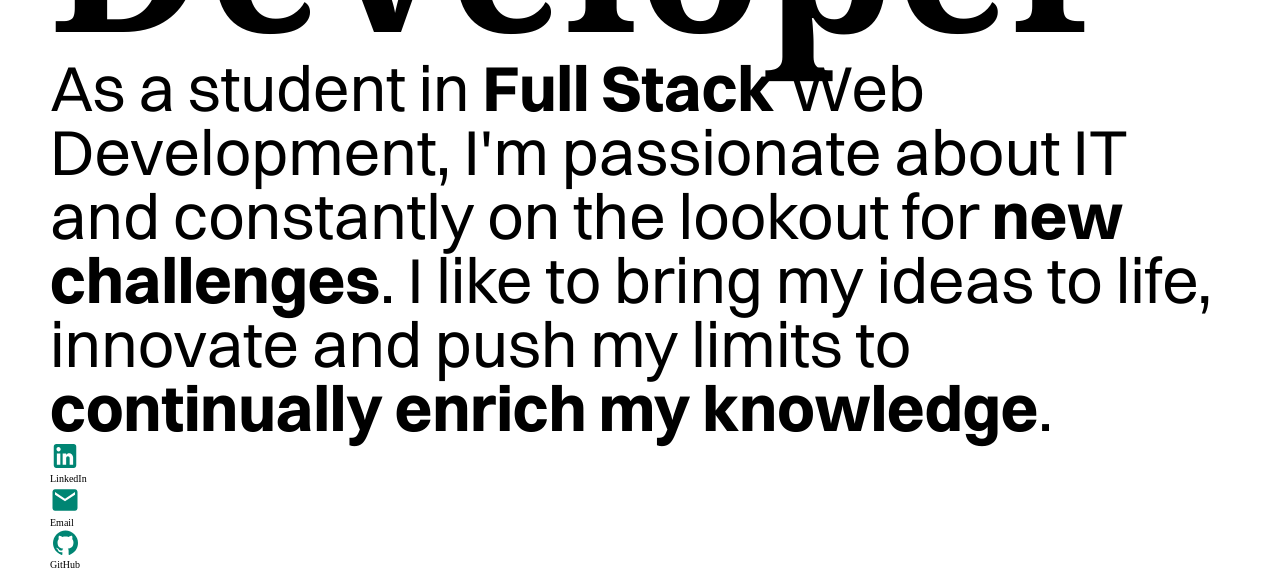
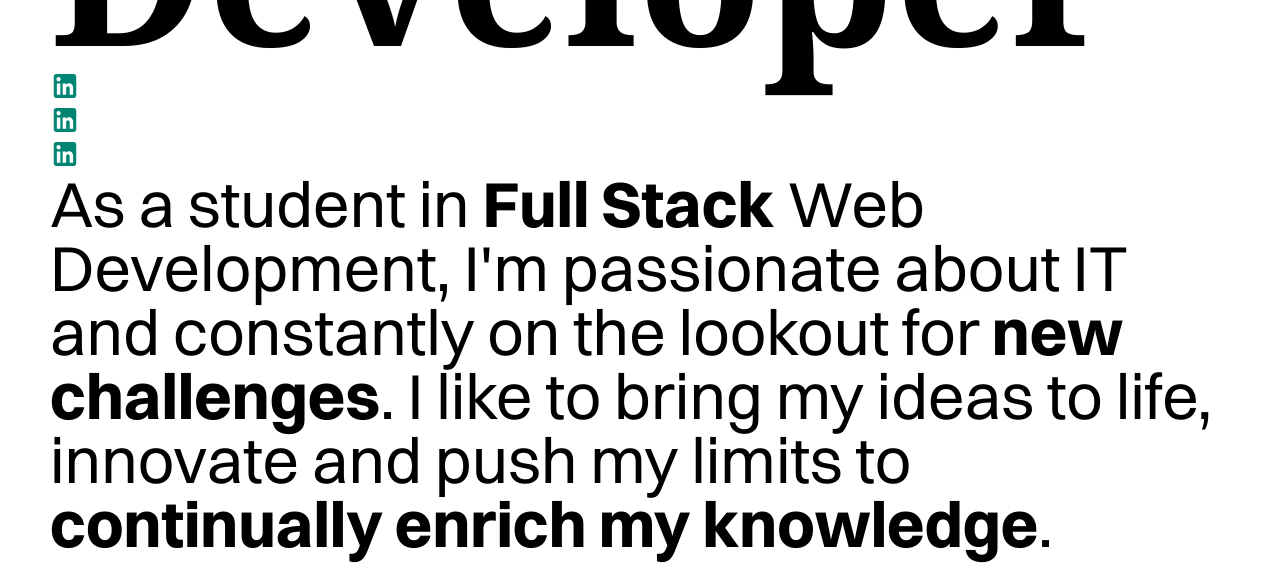
Before and after one commit to Joranvnp/Portfolio, a React (Vite) app: page / in a window 1280 px wide. Shown: the part 332-902 px from the top of the page. Built offline with nearby package versions, Linux system fonts and the light colour scheme; what @radix-ui/themes would draw is missing.

Commit message:
Add svg into component presentation

```diff
--- a/src/components/presentation/Presentation.jsx
+++ b/src/components/presentation/Presentation.jsx
@@ -28,7 +28,54 @@ export const Presentation = () => {
         <img className={styles.image} src={Profile} alt={Profile} />
       </div>
 
-      <ul className={styles.contacts}>
+      <div>
+        <GsapMagnetic>
+          <svg
+            width="30"
+            height="32"
+            viewBox="0 0 30 32"
+            fill="none"
+            xmlns="http://www.w3.org/2000/svg"
+          >
+            <path
+              d="M23.75 4C24.413 4 25.0489 4.28095 25.5178 4.78105C25.9866 5.28115 26.25 5.95942 26.25 6.66667V25.3333C26.25 26.0406 25.9866 26.7189 25.5178 27.219C25.0489 27.719 24.413 28 23.75 28H6.25C5.58696 28 4.95107 27.719 4.48223 27.219C4.01339 26.7189 3.75 26.0406 3.75 25.3333V6.66667C3.75 5.95942 4.01339 5.28115 4.48223 4.78105C4.95107 4.28095 5.58696 4 6.25 4H23.75ZM23.125 24.6667V17.6C23.125 16.4472 22.6957 15.3416 21.9315 14.5264C21.1672 13.7113 20.1308 13.2533 19.05 13.2533C17.9875 13.2533 16.75 13.9467 16.15 14.9867V13.5067H12.6625V24.6667H16.15V18.0933C16.15 17.0667 16.925 16.2267 17.8875 16.2267C18.3516 16.2267 18.7967 16.4233 19.1249 16.7734C19.4531 17.1235 19.6375 17.5983 19.6375 18.0933V24.6667H23.125ZM8.6 11.4133C9.15695 11.4133 9.6911 11.1773 10.0849 10.7573C10.4788 10.3372 10.7 9.76742 10.7 9.17333C10.7 7.93333 9.7625 6.92 8.6 6.92C8.03973 6.92 7.50241 7.1574 7.10624 7.57999C6.71007 8.00257 6.4875 8.57571 6.4875 9.17333C6.4875 10.4133 7.4375 11.4133 8.6 11.4133ZM10.3375 24.6667V13.5067H6.875V24.6667H10.3375Z"
+              fill="#008573"
+            />
+          </svg>
+        </GsapMagnetic>
+
+        <GsapMagnetic>
+          <svg
+            width="30"
+            height="32"
+            viewBox="0 0 30 32"
+            fill="none"
+            xmlns="http://www.w3.org/2000/svg"
+          >
+            <path
+              d="M23.75 4C24.413 4 25.0489 4.28095 25.5178 4.78105C25.9866 5.28115 26.25 5.95942 26.25 6.66667V25.3333C26.25 26.0406 25.9866 26.7189 25.5178 27.219C25.0489 27.719 24.413 28 23.75 28H6.25C5.58696 28 4.95107 27.719 4.48223 27.219C4.01339 26.7189 3.75 26.0406 3.75 25.3333V6.66667C3.75 5.95942 4.01339 5.28115 4.48223 4.78105C4.95107 4.28095 5.58696 4 6.25 4H23.75ZM23.125 24.6667V17.6C23.125 16.4472 22.6957 15.3416 21.9315 14.5264C21.1672 13.7113 20.1308 13.2533 19.05 13.2533C17.9875 13.2533 16.75 13.9467 16.15 14.9867V13.5067H12.6625V24.6667H16.15V18.0933C16.15 17.0667 16.925 16.2267 17.8875 16.2267C18.3516 16.2267 18.7967 16.4233 19.1249 16.7734C19.4531 17.1235 19.6375 17.5983 19.6375 18.0933V24.6667H23.125ZM8.6 11.4133C9.15695 11.4133 9.6911 11.1773 10.0849 10.7573C10.4788 10.3372 10.7 9.76742 10.7 9.17333C10.7 7.93333 9.7625 6.92 8.6 6.92C8.03973 6.92 7.50241 7.1574 7.10624 7.57999C6.71007 8.00257 6.4875 8.57571 6.4875 9.17333C6.4875 10.4133 7.4375 11.4133 8.6 11.4133ZM10.3375 24.6667V13.5067H6.875V24.6667H10.3375Z"
+              fill="#008573"
+            />
+          </svg>
+        </GsapMagnetic>
+
+        <GsapMagnetic>
+          <svg
+            width="30"
+            height="32"
+            viewBox="0 0 30 32"
+            fill="none"
+            xmlns="http://www.w3.org/2000/svg"
+          >
+            <path
+              d="M23.75 4C24.413 4 25.0489 4.28095 25.5178 4.78105C25.9866 5.28115 26.25 5.95942 26.25 6.66667V25.3333C26.25 26.0406 25.9866 26.7189 25.5178 27.219C25.0489 27.719 24.413 28 23.75 28H6.25C5.58696 28 4.95107 27.719 4.48223 27.219C4.01339 26.7189 3.75 26.0406 3.75 25.3333V6.66667C3.75 5.95942 4.01339 5.28115 4.48223 4.78105C4.95107 4.28095 5.58696 4 6.25 4H23.75ZM23.125 24.6667V17.6C23.125 16.4472 22.6957 15.3416 21.9315 14.5264C21.1672 13.7113 20.1308 13.2533 19.05 13.2533C17.9875 13.2533 16.75 13.9467 16.15 14.9867V13.5067H12.6625V24.6667H16.15V18.0933C16.15 17.0667 16.925 16.2267 17.8875 16.2267C18.3516 16.2267 18.7967 16.4233 19.1249 16.7734C19.4531 17.1235 19.6375 17.5983 19.6375 18.0933V24.6667H23.125ZM8.6 11.4133C9.15695 11.4133 9.6911 11.1773 10.0849 10.7573C10.4788 10.3372 10.7 9.76742 10.7 9.17333C10.7 7.93333 9.7625 6.92 8.6 6.92C8.03973 6.92 7.50241 7.1574 7.10624 7.57999C6.71007 8.00257 6.4875 8.57571 6.4875 9.17333C6.4875 10.4133 7.4375 11.4133 8.6 11.4133ZM10.3375 24.6667V13.5067H6.875V24.6667H10.3375Z"
+              fill="#008573"
+            />
+          </svg>
+        </GsapMagnetic>
+      </div>
+
+      {/* <ul className={styles.contacts}>
         <li className={styles.item}>
           <GsapMagnetic>
             <img
@@ -40,7 +87,7 @@ export const Presentation = () => {
           <p>LinkedIn</p>
         </li>
         <li>
-          {/* className={styles.icon} /> Email */}
+          className={styles.icon} /> Email
           <img src={IconEmail} alt="icon_email" />
           <p>Email</p>
         </li>
@@ -48,7 +95,7 @@ export const Presentation = () => {
           <img className={styles.icon} src={IconGithub} alt="icon_github" />
           <p>GitHub</p>
         </li>
-      </ul>
+      </ul> */}
     </div>
   );
 };
```
